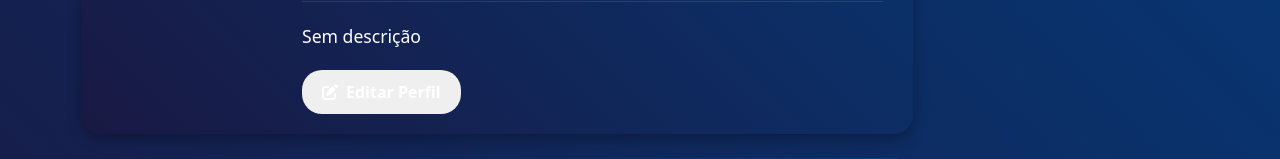
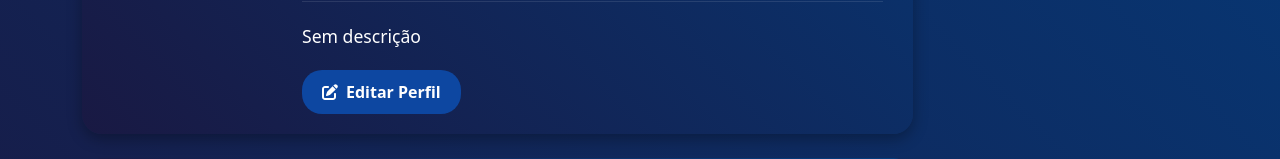
Before and after one commit to Neil-Lima/nexusapi2, a Next.js app in the folder frontend/: page /user in a window 1280 px wide. Shown: the part 624-783 px from the top of the page. Built offline with nearby package versions, Linux system fonts and the light colour scheme; no server answers.

Commit message:
editar perfil botão

```diff
--- a/frontend/src/components/user/header/components/UserHeaderComp.jsx
+++ b/frontend/src/components/user/header/components/UserHeaderComp.jsx
@@ -193,7 +193,7 @@ function UserHeaderComp({ user, isOwnProfile, friendStatus, onFriendAction }) {
                   </SecondaryButton>
                 </>
               ) : (
-                <PrimaryButton onClick={() => setIsEditing(true)}>
+                <PrimaryButton onClick={() => setIsEditing(true)}theme={theme} >
                   <FontAwesomeIcon icon={faEdit} />
                   Editar Perfil
                 </PrimaryButton>
```
